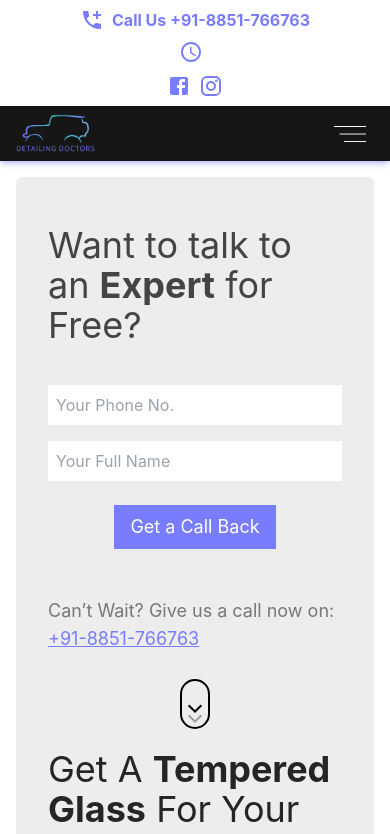
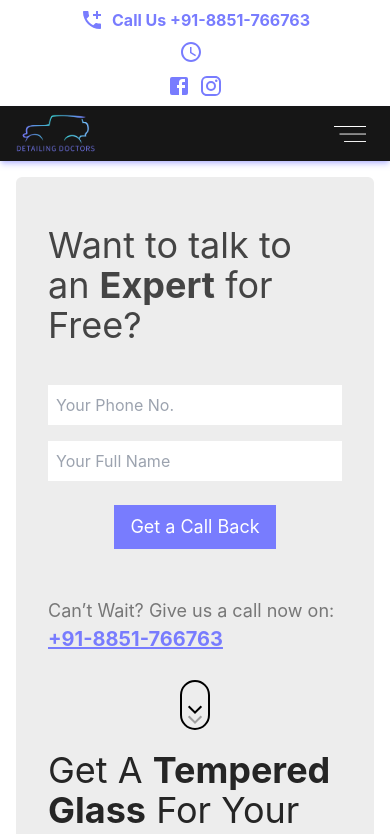
Before and after one commit to Ramanjs/detailing-doctors, a React (Create React App) app: page /#/know-more in a window 390 px wide. Shown: the top 834 px of the page. Built offline with nearby package versions, Linux system fonts and the light colour scheme; no server answers; the HTML template or start-up script is replaced by a standard one.

Commit message:
increased font size for phone

```diff
--- a/src/pages/KnowMore.js
+++ b/src/pages/KnowMore.js
@@ -65,7 +65,7 @@ export default function KnowMore() {
           </form>
           <div className="text-lg my-8">
             <p className="text-[#777777]">Can’t Wait? Give us a call now on:</p>
-            <a href="tel:918851766763" className="underline text-secondary">+91-8851-766763</a>
+            <a href="tel:918851766763" className="underline text-secondary text-xl"><b>+91-8851-766763</b></a>
           </div>
           <div className="sm:hidden relative w-full h-16">
             <div className="scroll-down"></div>
```
Also changed, not shown: 1 other file (tests, documents, lock files or other folders).
